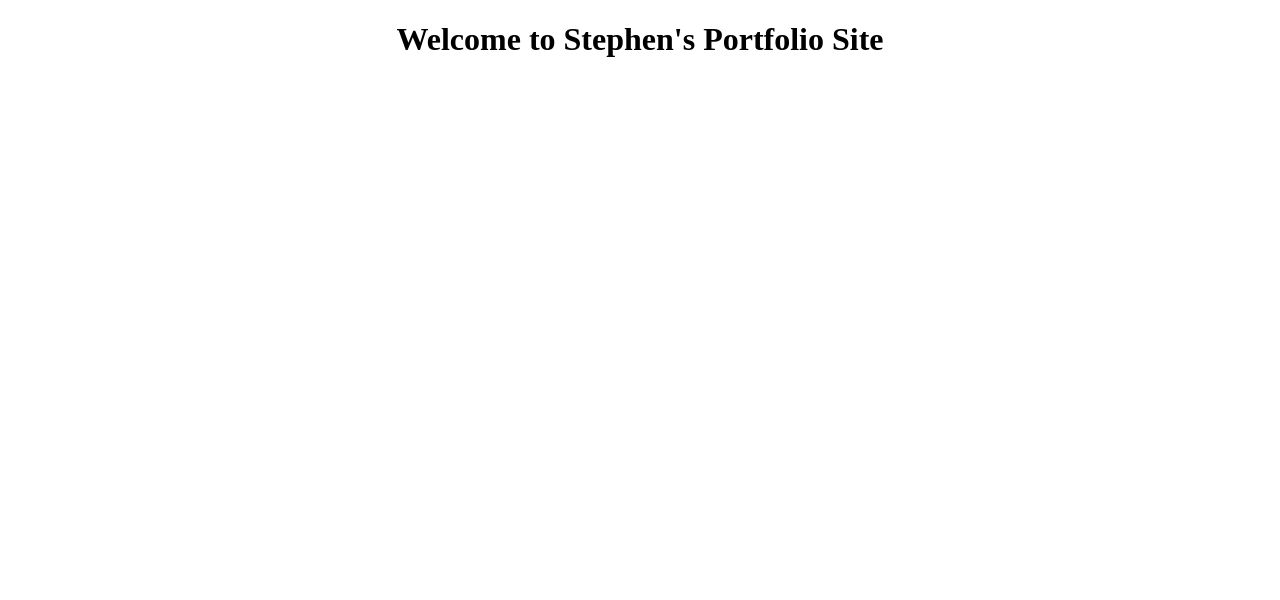
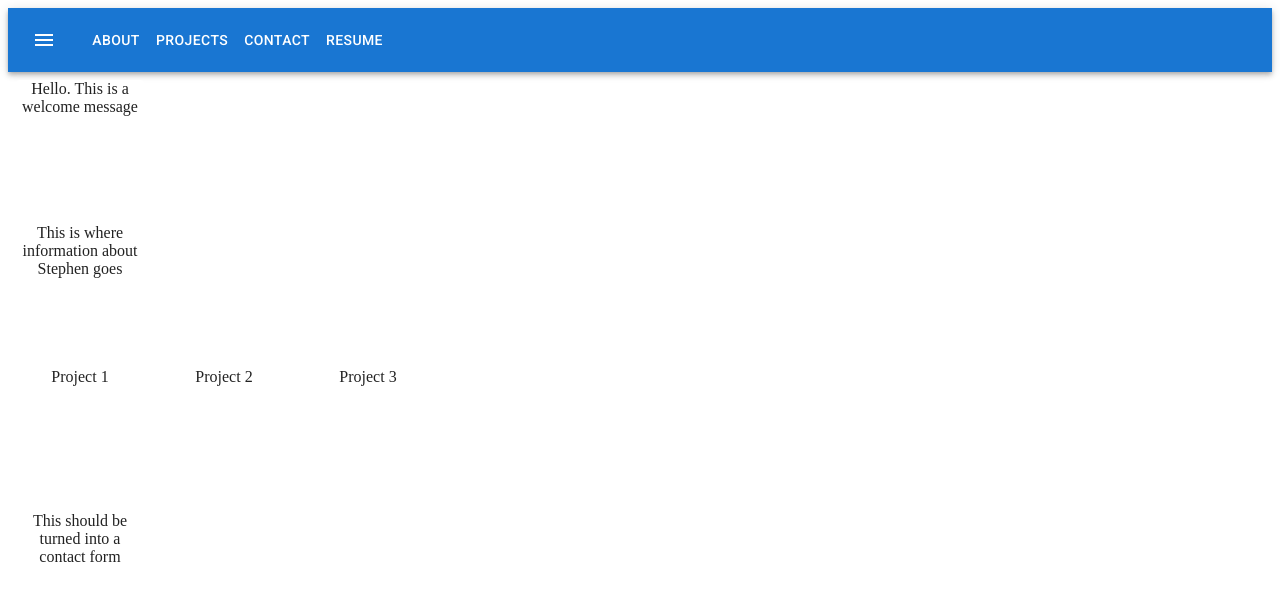
Before and after one commit to stephenclemmer/portfolio-site, a React (Create React App) app: page / in a window 1280 px wide. Shown: the top 600 px of the page. Built offline with nearby package versions, Linux system fonts and the light colour scheme.

Commit message:
added placeholder components to the site

```diff
--- a/package.json
+++ b/package.json
@@ -3,6 +3,11 @@
   "version": "0.1.0",
   "private": true,
   "dependencies": {
+    "@emotion/react": "^11.10.5",
+    "@emotion/styled": "^11.10.5",
+    "@fontsource/roboto": "^4.5.8",
+    "@mui/icons-material": "^5.11.0",
+    "@mui/material": "^5.11.3",
     "@testing-library/jest-dom": "^5.16.5",
     "@testing-library/react": "^13.4.0",
     "@testing-library/user-event": "^13.5.0",
--- a/public/index.html
+++ b/public/index.html
@@ -15,6 +15,10 @@
       user's mobile device or desktop. See https://developers.google.com/web/fundamentals/web-app-manifest/
     -->
     <link rel="manifest" href="%PUBLIC_URL%/manifest.json" />
+    <link
+  rel="stylesheet"
+  href="https://fonts.googleapis.com/css?family=Roboto:300,400,500,700&display=swap"
+/>
     <!--
       Notice the use of %PUBLIC_URL% in the tags above.
       It will be replaced with the URL of the `public` folder during the build.
--- a/src/App.js
+++ b/src/App.js
@@ -1,4 +1,10 @@
 import './App.css';
+import Button from '@mui/material/Button';
+import ButtonAppBar from './navbar';
+import Welcome from './welcome';
+import About from './about';
+import Projects from './projects';
+import Contact from './contact';
 
 function App() {
   const title = "Welcome to Stephen's Portfolio Site";
@@ -6,7 +12,13 @@ function App() {
   return (
     <div className="App">
       <div className="content">
-        <h1>{title}</h1>
+        <ButtonAppBar />
+        <Welcome />
+        <About />
+        <Projects />
+        <Contact />
+        {/* <h1>{title}</h1>
+        <Button variant="contained">This is a button</Button> */}
       </div>
     </div>
   );
--- /dev/null
+++ b/src/about.js
@@ -0,0 +1,24 @@
+import Box from '@mui/material/Box';
+import Paper from '@mui/material/Paper';
+
+export default function About() {
+  return (
+    <>
+      <Box
+        sx={{
+          display: 'flex',
+          flexWrap: 'wrap',
+          '& > :not(style)': {
+            m: 1,
+            width: 128,
+            height: 128,
+          },
+        }}
+      >
+        {/* <Paper elevation={0} /> */}
+        <Paper elevation={0}> This is where information about Stephen goes</Paper>
+        {/* <Paper elevation={3} /> */}
+      </Box>
+    </>
+  );
+}
--- /dev/null
+++ b/src/contact.js
@@ -0,0 +1,22 @@
+import Box from '@mui/material/Box';
+import Paper from '@mui/material/Paper';
+
+export default function Welcome() {
+  return (
+    <>
+      <Box
+        sx={{
+          display: 'flex',
+          flexWrap: 'wrap',
+          '& > :not(style)': {
+            m: 1,
+            width: 128,
+            height: 128,
+          },
+        }}
+      >
+        <Paper elevation={0}> This should be turned into a contact form</Paper>
+      </Box>
+    </>
+  );
+}
--- /dev/null
+++ b/src/navbar.js
@@ -0,0 +1,35 @@
+import * as React from 'react';
+import AppBar from '@mui/material/AppBar';
+import Box from '@mui/material/Box';
+import Toolbar from '@mui/material/Toolbar';
+// import Typography from '@mui/material/Typography';
+import Button from '@mui/material/Button';
+import IconButton from '@mui/material/IconButton';
+import MenuIcon from '@mui/icons-material/Menu';
+
+export default function ButtonAppBar() {
+  return (
+    <Box sx={{ flexGrow: 1 }}>
+      <AppBar position="static">
+        <Toolbar>
+          <IconButton
+            size="large"
+            edge="start"
+            color="inherit"
+            aria-label="menu"
+            sx={{ mr: 2 }}
+          >
+            <MenuIcon />
+          </IconButton>
+          {/* <Typography variant="h6" component="div" sx={{ flexGrow: 1 }}>
+            About   Projects   Contact   Resume
+          </Typography> */}
+          <Button color="inherit">About</Button>
+          <Button color="inherit">Projects</Button>
+          <Button color="inherit">Contact</Button>
+          <Button color="inherit">Resume</Button>
+        </Toolbar>
+      </AppBar>
+    </Box>
+  );
+}
--- /dev/null
+++ b/src/projects.js
@@ -0,0 +1,26 @@
+import Box from '@mui/material/Box';
+import Paper from '@mui/material/Paper';
+
+export default function Projects() {
+  return (
+    <>
+      <Box
+        sx={{
+          display: 'flex',
+          flexWrap: 'wrap',
+          '& > :not(style)': {
+            m: 1,
+            width: 128,
+            height: 128,
+          },
+        }}
+      >
+
+        <Paper elevation={0}> Project 1</Paper>
+        <Paper elevation={0}> Project 2</Paper>
+        <Paper elevation={0}> Project 3</Paper>
+
+      </Box>
+    </>
+  );
+}
--- /dev/null
+++ b/src/welcome.js
@@ -0,0 +1,24 @@
+import Box from '@mui/material/Box';
+import Paper from '@mui/material/Paper';
+
+export default function Welcome() {
+  return (
+    <>
+      <Box
+        sx={{
+          display: 'flex',
+          flexWrap: 'wrap',
+          '& > :not(style)': {
+            m: 1,
+            width: 128,
+            height: 128,
+          },
+        }}
+      >
+        {/* <Paper elevation={0} /> */}
+        <Paper elevation={0}> Hello. This is a welcome message</Paper>
+        {/* <Paper elevation={3} /> */}
+      </Box>
+    </>
+  );
+}
```
Also changed, not shown: 1 other file (tests, documents, lock files or other folders).
